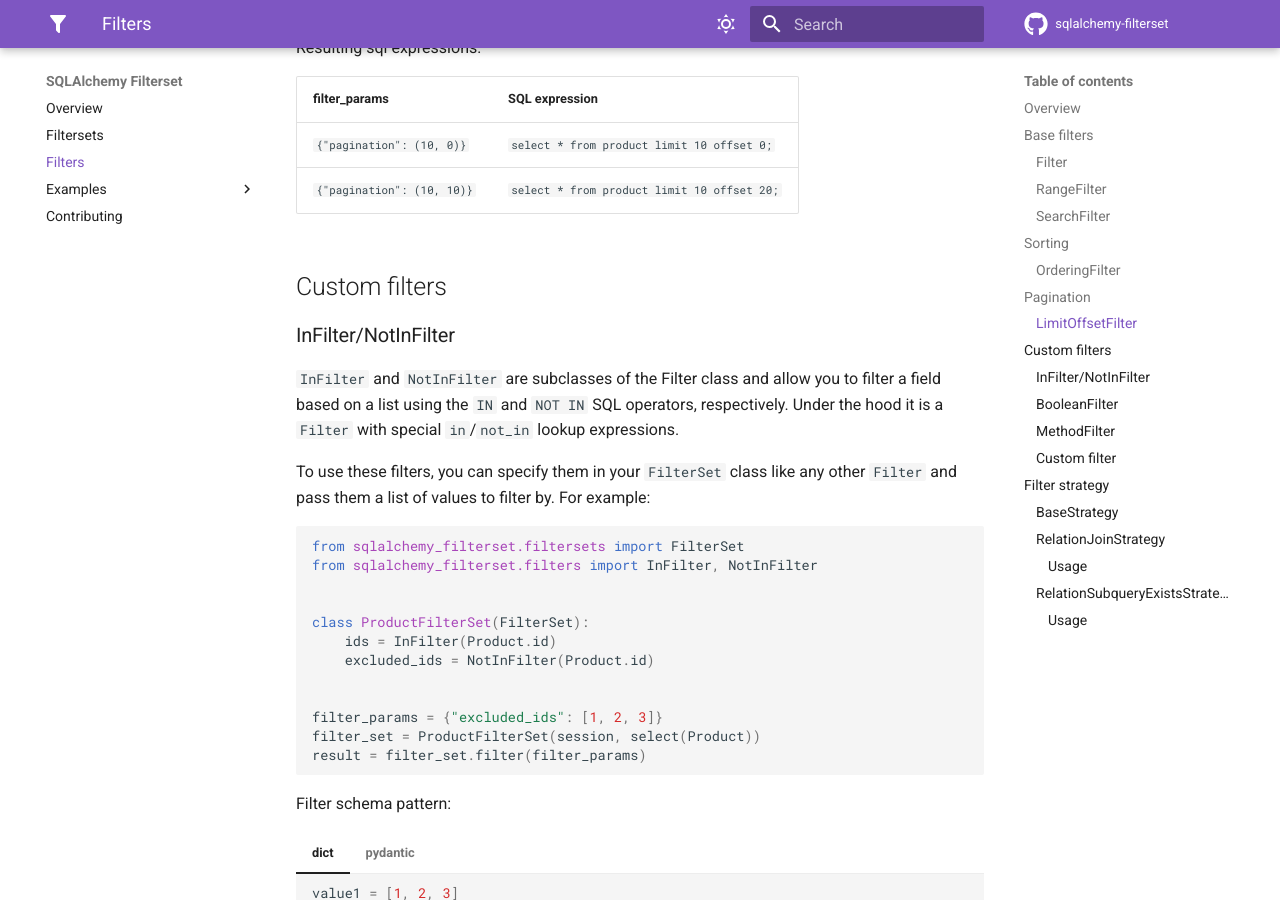
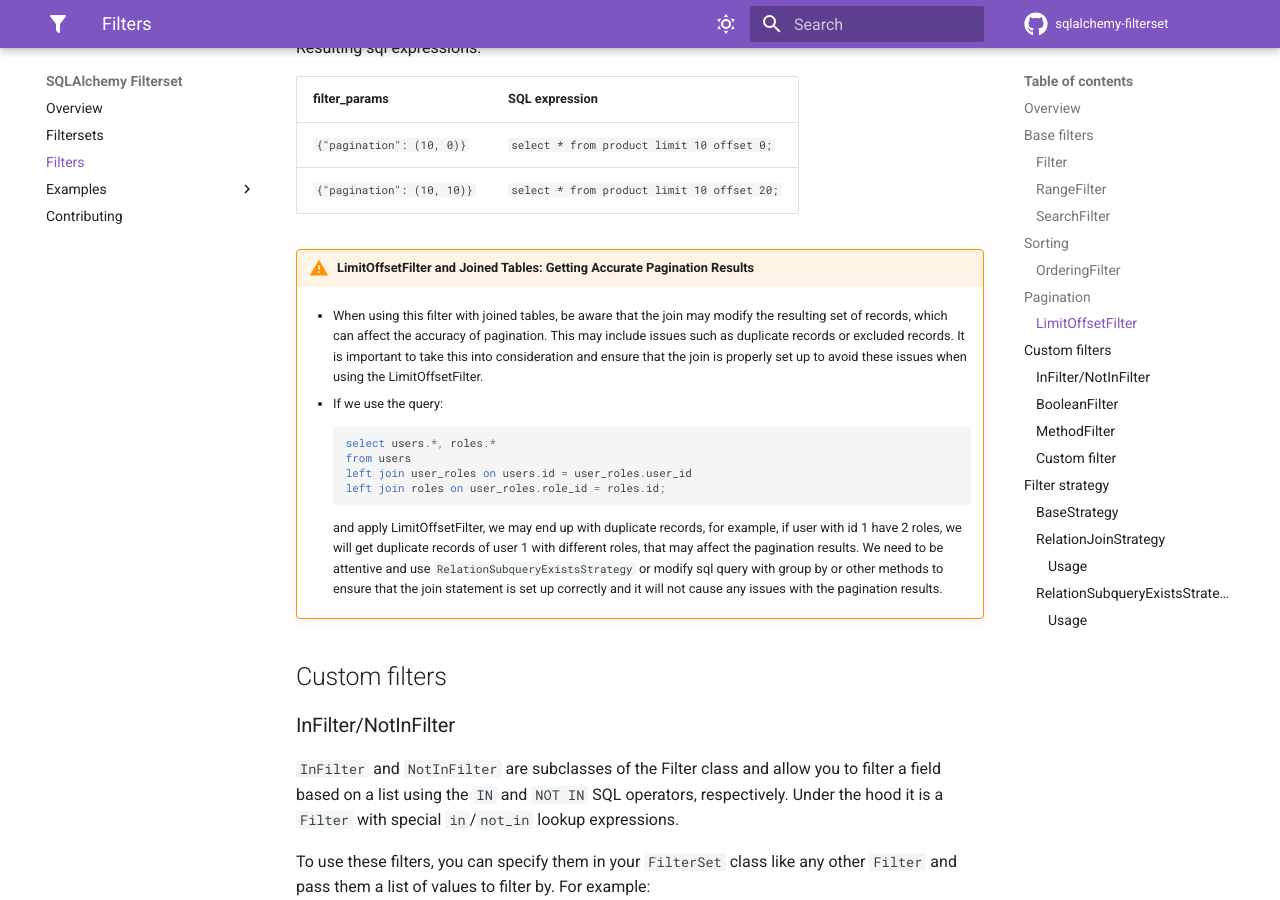
Before and after one commit to sqlalchemy-filterset/sqlalchemy-filterset, an MkDocs documentation site: the page built from docs/filters.md, in a window 1280 px wide and 900 px high, scrolled down 6316 px. Built offline with MkDocs 1.6.1 and Material for MkDocs 9.7.7, drawn with Linux system fonts in a browser that asks for light colours; comment, search, counter and statistics services are not loaded; some of the changed text lies outside the part shown.

Commit message:
feat: add more examples and notes to docs
LimitOffsetFilter add example with join and broken pagination
FilterSchema
use eclude_unset=True example in filterset chapter

````diff
--- a/docs/filters.md
+++ b/docs/filters.md
@@ -327,6 +327,27 @@ Resulting sql expressions:
 | ```{"pagination": (10, 10)}``` | ```select * from product limit 10 offset 20; ``` |
 
 
+!!! warning "LimitOffsetFilter and Joined Tables: Getting Accurate Pagination Results"
+    - When using this filter with joined tables, be aware that the join may modify
+    the resulting set of records, which can affect the accuracy of pagination.
+    This may include issues such as duplicate records or excluded records.
+    It is important to take this into consideration and ensure
+    that the join is properly set up to avoid these issues when using the LimitOffsetFilter.
+
+    - If we use the query:
+    ```sql
+    select users.*, roles.*
+    from users
+    left join user_roles on users.id = user_roles.user_id
+    left join roles on user_roles.role_id = roles.id;
+    ```
+    and apply LimitOffsetFilter,
+    we may end up with duplicate records, for example, if user with id 1 have 2 roles,
+    we will get duplicate records of user 1 with different roles, that may affect the pagination results.
+    We need to be attentive and use `RelationSubqueryExistsStrategy` or modify sql query with group by or other methods to ensure
+    that the join statement is set up correctly and it will not cause any issues with the pagination results.
+
+
 ## Custom filters
 ### InFilter/NotInFilter
 `InFilter` and `NotInFilter` are subclasses of the Filter class and allow you to filter a field based on a list using the `IN` and `NOT IN` SQL operators, respectively.
@@ -594,7 +615,7 @@ where exists(select 1
              where category.id = product.category_id
                and product.title = 'test');
 ```
-??? info "Why exists:"
+??? info "Efficient Data Filtering: Using the EXISTS Clause in SQL"
     The `exists` keyword is used in the above query to optimize the performance of the query by only returning the categories that have at least one product that meets the specified criteria (in this case, a product with the title of "test").
 
     The subquery within the `exists` clause only needs to return one column, in this case the constant `1`, to check whether there is at least one row that meets the criteria specified in the subquery's `where` clause. Since it only needs to check for the existence of one row, this approach is more efficient than using a traditional `join` and `where` clause to filter the data.
````
Also changed, not shown: docs/filtersets.md (+14 -0 lines).
